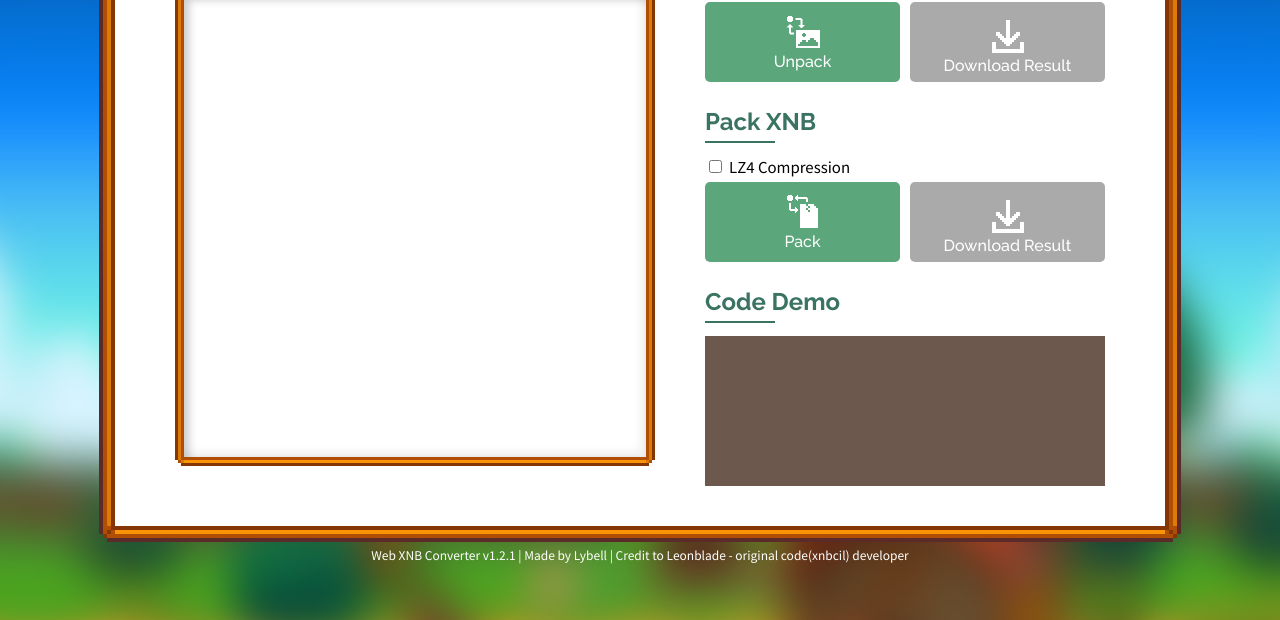
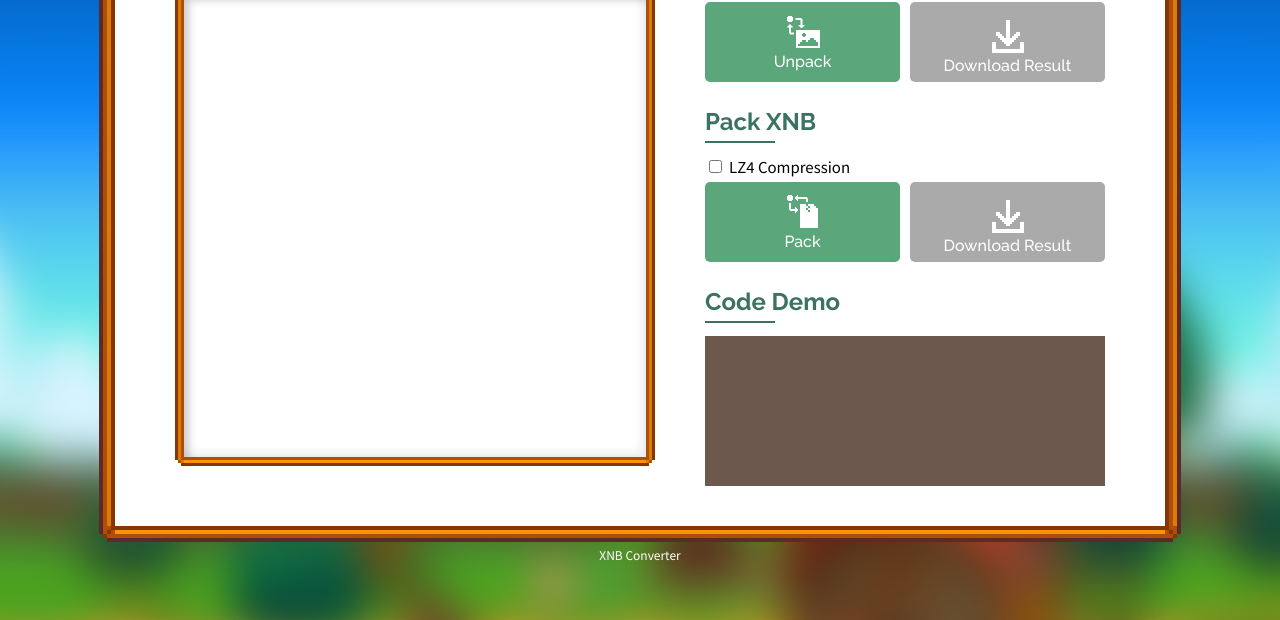
Before and after one commit to Rhapzoka/xnb, a website with bundled scripts: page docs/index.html in a window 1280 px wide. Shown: the part 180-800 px from the top of the page. Built offline with nearby package versions, Linux system fonts and the light colour scheme.

Commit message:
Update index.html

```diff
--- a/docs/index.html
+++ b/docs/index.html
@@ -95,7 +95,7 @@
 		<svg width="80" height="80" viewBox="0 0 250 250" style="fill: #202020;color: #ffffff;position: absolute;top: 0;border: 0;right: 0;" aria-hidden="true"><path d="M0,0 L115,115 L130,115 L142,142 L250,250 L250,0 Z"></path><path d="M128.3,109.0 C113.8,99.7 119.0,89.6 119.0,89.6 C122.0,82.7 120.5,78.6 120.5,78.6 C119.2,72.0 123.4,76.3 123.4,76.3 C127.3,80.9 125.5,87.3 125.5,87.3 C122.9,97.6 130.6,101.9 134.4,103.2" fill="currentColor" style="transform-origin: 130px 106px;" class="octo-arm"></path><path d="M115.0,115.0 C114.9,115.1 118.7,116.5 119.8,115.4 L133.7,101.6 C136.9,99.2 139.9,98.4 142.2,98.6 C133.8,88.0 127.5,74.4 143.8,58.0 C148.5,53.4 154.0,51.2 159.7,51.0 C160.3,49.4 163.2,43.6 171.4,40.1 C171.4,40.1 176.1,42.5 178.8,56.2 C183.1,58.6 187.2,61.8 190.9,65.4 C194.5,69.0 197.7,73.2 200.1,77.6 C213.8,80.2 216.3,84.9 216.3,84.9 C212.7,93.1 206.9,96.0 205.4,96.6 C205.1,102.4 203.0,107.8 198.3,112.5 C181.9,128.9 168.3,122.5 157.7,114.1 C157.9,116.9 156.7,120.9 152.7,124.9 L141.0,136.5 C139.8,137.7 141.6,141.9 141.8,141.8 Z" fill="currentColor" class="octo-body"></path></svg>
 	</a>
 	<footer>
-		<p>Web XNB Converter v1.2.1 | Made by Lybell | Credit to <a href="https://github.com/LeonBlade">Leonblade</a> - original code(xnbcil) developer</p>
+		<p>XNB Converter</p>
 	</footer>
 
 	<input id="toUnpackFile" type="file" style="display:none" accept=".xnb"/>
```
